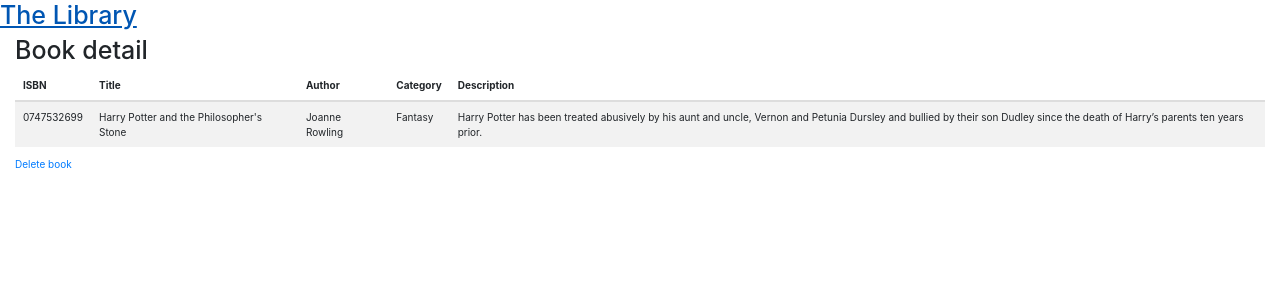
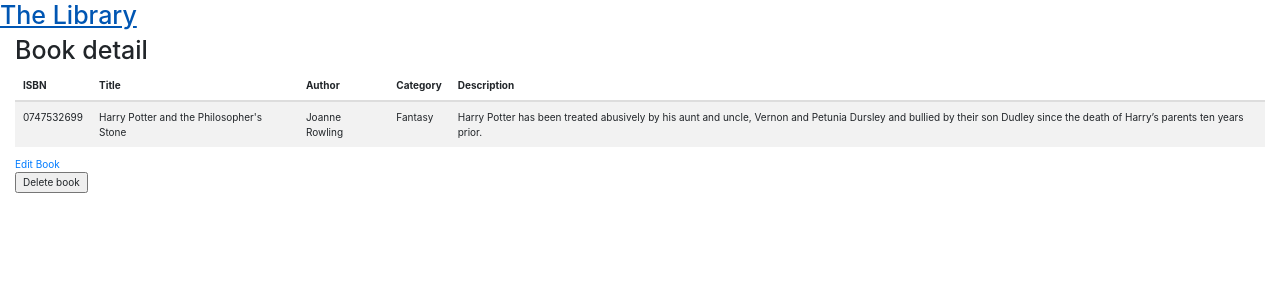
Before and after one commit to Alvarobeta/desfibrimaps, a Django app: page /library/books/4/ in a window 1280 px wide. Shown: the top 300 px of the page. Run offline with Django 3.2, Linux system fonts and the light colour scheme; data comes from the database, SQL or seed files in the repository; some libraries are stand-ins or nearby versions.

Commit message:
Added update book and delete book.

```diff
--- a/api/library/v1/books/views/book_view.py
+++ b/api/library/v1/books/views/book_view.py
@@ -1,8 +1,7 @@
 from rest_framework.views import APIView
 
-from django.views import generic
+from thelibrary.context.library.infrastructure.django.views.book_view import BookView as BookViewCore
 
-from thelibrary.context.library.infrastructure.django.views.book_view import BookView as BookViewCore
 
 class BookView(APIView):
     def get(self, request, book_id):
@@ -10,3 +9,9 @@
             request=request,
             book_id=book_id,
         )
+
+    def post(self, request, book_id):
+        return BookViewCore().delete(
+            request=request,
+            book_id=book_id
+        )
--- a/config/urls.py
+++ b/config/urls.py
@@ -18,22 +18,27 @@
 from django.conf.urls import url
 from thelibrary import views
 from api.library.v1.books.views.book_view import BookView
+from api.library.v1.books.views.book_update_view import BookUpdateView
 from api.library.v1.books.views.books_view import BooksView
 
 urlpatterns = [
     path('admin/', admin.site.urls),
     path('library/', views.index, name='index'),
-    # path('library/books/',
-    #     BooksView.as_view(),
-    #     name='create_book'
-    # ),
     path('library/books/<str:book_id>/',
         BookView.as_view(),
-        name='books_list_view'
+        name='book_view'
+    ),
+    path('library/books/<str:book_id>/update/',
+        BookUpdateView.as_view(),
+        name='book_update'
+    ),
+    path('library/books/<str:book_id>/delete/',
+        BookView.as_view(),
+        name='book_delete'
     ),
     url(
         r'^library/books/?$',
         BooksView.as_view(),
-        name='create_book'
+        name='book_create'
     ),
 ]
--- a/templates/thelibrary/book_detail.html
+++ b/templates/thelibrary/book_detail.html
@@ -28,7 +28,13 @@
     </div>
     <div class="row">
       <div class="col-md-12 col-xs-12 col-sm-12">
-        <a href="{% url 'index' %}"> Delete book </a>
+        <a href="{% url 'book_update' page_obj.id %}">Edit Book</a>
+      </div>
+      <div class="col-md-12 col-xs-12 col-sm-12">
+        <form action="delete/" method="POST">
+          {% csrf_token %}
+          <input type="submit" action="" value="Delete book" />
+        </form>
       </div>
     </div>
   </div>
--- a/templates/thelibrary/index.html
+++ b/templates/thelibrary/index.html
@@ -17,7 +17,7 @@
     </div>
     <div class="row">
         <div class="col-md-12 col-xs-12 col-sm-12">
-            <a href="{% url 'create_book' %}">New book</a>
+            <a href="{% url 'book_create' %}">New book</a>
         </div>
     </div>
 
@@ -73,7 +73,7 @@
         <tbody>
             <tr>
                 <td style="width: 3%;">
-                    <a href="{% url 'books_list_view' book.id %}">Detail</a>
+                    <a href="{% url 'book_view' book.id %}">Detail</a>
                     <span class="badge"></span>
                 </td>
                 <td style="width: 10%;">{{book.isbn}}</td>
--- a/thelibrary/context/library/domain/book/book_repository.py
+++ b/thelibrary/context/library/domain/book/book_repository.py
@@ -2,7 +2,9 @@
 from typing import Optional, List
 
 from thelibrary.context.library.domain.book import BookId
+from thelibrary.infrastructure.django.models.author import Author
 from thelibrary.infrastructure.django.models.book import Book
+from thelibrary.infrastructure.django.models.category import Category
 
 
 class BookRepository(ABC):
@@ -10,3 +12,7 @@
     @abstractmethod
     def find_one_by_id(self, book_id: BookId) -> Optional[Book]:
         pass
+
+    @abstractmethod
+    def update(self, book: Book, author: Author, categories: Category) -> None:
+        pass
--- a/thelibrary/context/library/infrastructure/django/repositories/book_repository_django.py
+++ b/thelibrary/context/library/infrastructure/django/repositories/book_repository_django.py
@@ -1,7 +1,9 @@
 from typing import Optional, List, Set
 
 from thelibrary.context.library.domain.book import BookId, BookRepository
+from thelibrary.infrastructure.django.models.author import Author
 from thelibrary.infrastructure.django.models.book import Book
+from thelibrary.infrastructure.django.models.category import Category
 
 
 class BookRepositoryDjango(BookRepository):
@@ -10,3 +12,11 @@
         book = Book.objects.filter(pk=book_id).first()
 
         return book if book else None
+
+    def update(self, request, book: Book, author: Author, categories: List[Category]) -> None:
+        book.isbn = request.data['isbn']
+        book.title = request.data['title']
+        book.description = request.data['description']
+        book.author = author
+        book.categories.set(categories)
+        book.save()
--- a/thelibrary/context/library/infrastructure/django/views/book_view.py
+++ b/thelibrary/context/library/infrastructure/django/views/book_view.py
@@ -3,15 +3,23 @@
 from rest_framework import serializers, response, status
 from rest_framework.views import APIView
 
-from django.shortcuts import render
+from django.shortcuts import render, redirect
 
 from thelibrary.context.library.application.get_book import GetBookHandler
+from thelibrary.context.library.application.delete_book import DeleteBookHandler
+from thelibrary.context.library.domain.book import book_repository
 from thelibrary.context.library.infrastructure.django.repositories.book_repository_django import BookRepositoryDjango
 
 
 class BookView(APIView):
     def get(self, request, book_id: int):
-        handler = GetBookHandler(book_repository=BookRepositoryDjango())
-        result = handler(book_id=book_id)
+        get_book_handler = GetBookHandler(book_repository=BookRepositoryDjango())
+        result = get_book_handler(book_id=book_id)
 
         return render(request, 'book_detail.html', {'page_obj': result})
+
+    def delete(self, request, book_id: int):
+        delete_book_handler = DeleteBookHandler(book_repository=BookRepositoryDjango())
+        delete_book_handler(book_id=book_id)
+
+        return redirect('index')
--- a/thelibrary/infrastructure/django/models/book.py
+++ b/thelibrary/infrastructure/django/models/book.py
@@ -1,5 +1,8 @@
 from django.db import models
+from typing import Optional, List
 
+from thelibrary.infrastructure.django.models.author import Author
+from thelibrary.infrastructure.django.models.category import Category
 
 class Book(models.Model):
 
```
Also changed, not shown: api/library/v1/books/urls.py (+16 -9 lines), api/library/v1/books/views/books_view.py (+6 -1 lines), templates/thelibrary/create_book.html (deleted, +0 -32 lines), thelibrary/context/library/infrastructure/django/views/books_view.py (+8 -11 lines).
